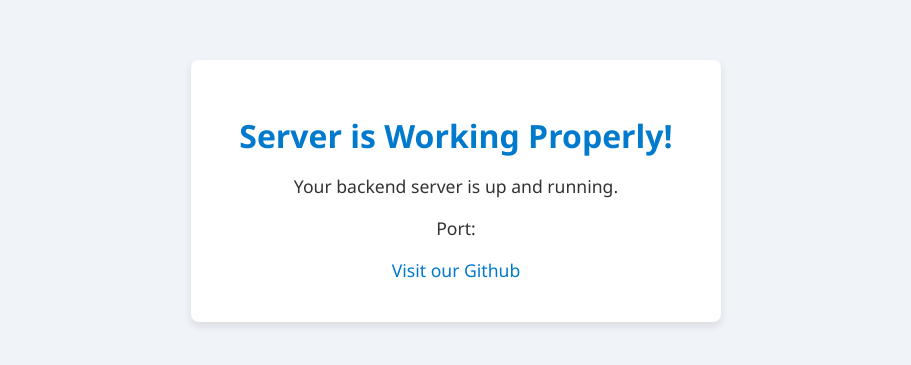
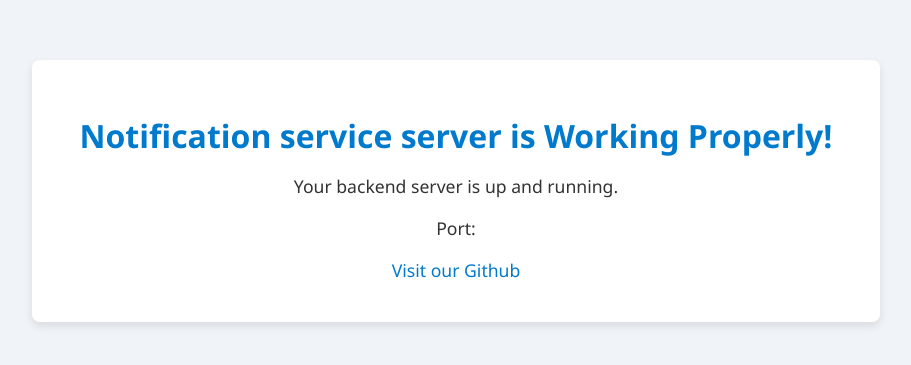
Before and after one commit to AjaYThaKuR-1999/MarkeStac-Task1, a website: page notification-service/views/healthCheck.html in a window 1280 px wide. Shown: the part 209-574 px from the top of the page, without its empty margins (184-1095 px from the left). Drawn offline with Linux system fonts and the light colour scheme.

Commit message:
ensuring ci/cd

```diff
--- a/notification-service/views/healthCheck.html
+++ b/notification-service/views/healthCheck.html
@@ -50,7 +50,7 @@
 
 <body>
     <div class="container">
-        <h1>Server is Working Properly!</h1>
+        <h1>Notification service server is Working Properly!</h1>
         <p>Your backend server is up and running.</p>
         <p>Port: <!--PORT_PLACEHOLDER--></p>
         <p><a href="https://github.com/">Visit our Github</a></p>
```
Also changed, not shown: inventory-service/views/healthCheck.html (+1 -1 lines).
